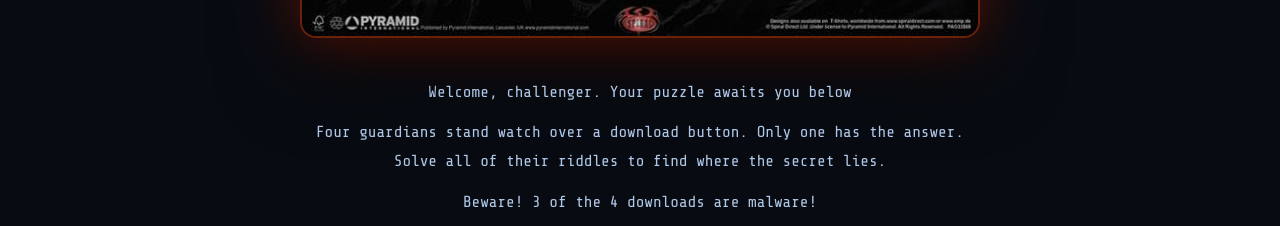
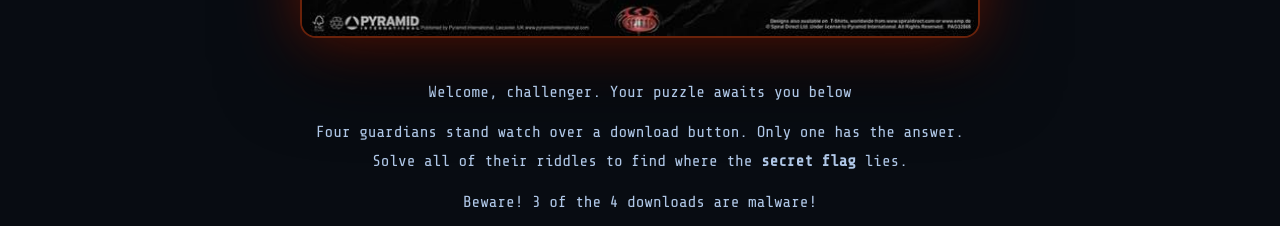
Before and after one commit to Turbo17/itc101-teamproj, a plain HTML site: page jared-ctf/index-jared.html in a window 1280 px wide. Shown: the part 1291-1517 px from the top of the page. Drawn offline with nearby package versions, Linux system fonts and the light colour scheme; animation ran at ten frames a second.

Commit message:
Highlight 'secret flag' in introduction
Emphasize the secret flag in the introduction paragraph.

```diff
--- a/jared-ctf/index-jared.html
+++ b/jared-ctf/index-jared.html
@@ -452,7 +452,7 @@
     <img class="hero-img" src="images/skeleton.jpg" alt="The Keeper of the Flag">
     <div class="intro">
       <p>Welcome, challenger. Your puzzle awaits you below</p>
-      <p style="margin-top:12px">Four guardians stand watch over a download button. Only one has the answer. Solve all of their riddles to find where the secret lies.</p>
+      <p style="margin-top:12px">Four guardians stand watch over a download button. Only one has the answer. Solve all of their riddles to find where the <b>secret flag</b> lies.</p>
       <p style="margin-top:12px">Beware! 3 of the 4 downloads are malware!</p>
       <br><br><br>
       <div class="flag-checker-inner" style="margin-top:28px;">
```
